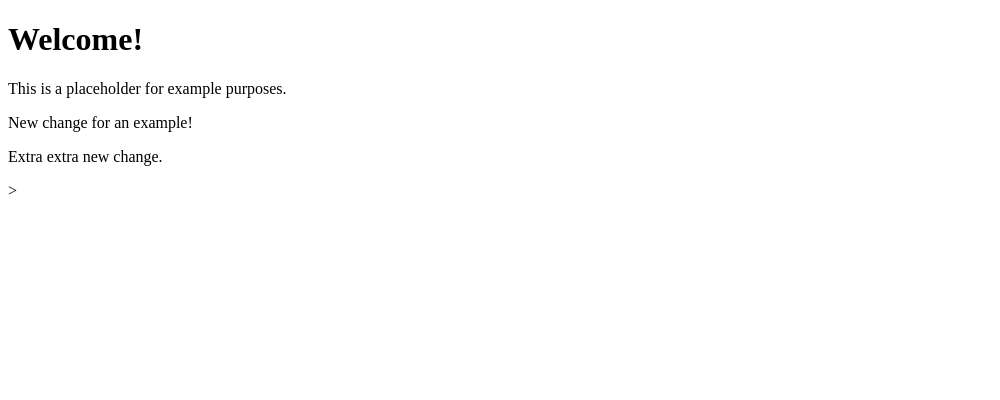
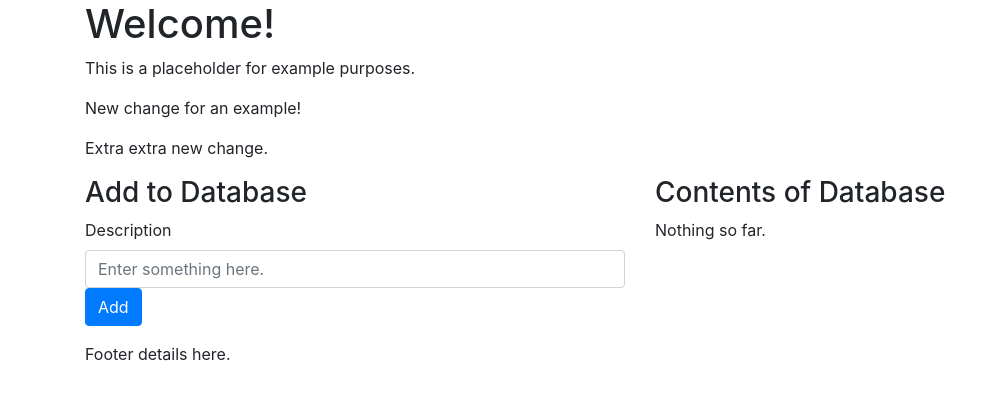
Before and after one commit to SarahKettell/CMPSC487W-Group2Project, a plain HTML site: page index.html in a window 1280 px wide. Shown: the whole page, without its empty margins (0-1000 px from the left). Drawn offline with nearby package versions, Linux system fonts and the light colour scheme.

Commit message:
Javascript app setup

```diff
--- a/index.html
+++ b/index.html
@@ -1,12 +1,61 @@
 <!DOCTYPE html>
-<html>
+<html lang="en">
   <head>
   	<title>Group Project Sample Page</title>
+    <!-- Required meta tags -->
+    <meta charset="utf-8">
+    <meta name="viewport" content="width=device-width, initial-scale=1, shrink-to-fit=no">
+
+    <!-- Bootstrap CSS -->
+    <link rel="stylesheet" href="https://cdn.jsdelivr.net/npm/bootstrap@4.5.3/dist/css/bootstrap.min.css" integrity="sha384-TX8t27EcRE3e/ihU7zmQxVncDAy5uIKz4rEkgIXeMed4M0jlfIDPvg6uqKI2xXr2" crossorigin="anonymous">
   </head>
   <body>
+
+
+  	<div class="container">
+  		<div class="row">
+  			<div class="col">
 			    <h1>Welcome!</h1>
 				<p>This is a placeholder for example purposes.</p>
 				<p>New change for an example!</p>
 				<p>Extra extra new change.</p>
+			</div>
+		</div>
+
+
+		<div class="row">
+			<div class="col">
+		        <h3>Add to Database</h3>
+		        <form id="inputForm">
+		          	<div class="form-group">
+		            	<label for="description">Description</label>
+		            	<input type="text" class="form-control" id="description" placeholder="Enter something here.">
+		          		<button type="submit" class="btn btn-primary">Add</button>
+		          	</div>
+		        </form>
+		    </div>
+		    <div class="col">
+		    	<h3>Contents of Database</h3>
+		    	<p>Nothing so far.</p>
+		    </div>
+	    </div>
+	    <div class="row">
+	        <div class="col">
+	        	<div id="issuesList">
+	        	</div>
+	        </div>
+	    </div>
+	    <div class="footer">
+	    	<p>Footer details here.</p>
+	    </div>
+	</div>
+
+
+
+
+    <!-- Bootstrap Javascript Bundle with jquery and Popper -->
+    <script src="https://code.jquery.com/jquery-3.5.1.slim.min.js" integrity="sha384-DfXdz2htPH0lsSSs5nCTpuj/zy4C+OGpamoFVy38MVBnE+IbbVYUew+OrCXaRkfj" crossorigin="anonymous"></script>
+    <script src="https://cdn.jsdelivr.net/npm/bootstrap@4.5.3/dist/js/bootstrap.bundle.min.js" integrity="sha384-ho+j7jyWK8fNQe+A12Hb8AhRq26LrZ/JpcUGGOn+Y7RsweNrtN/tE3MoK7ZeZDyx" crossorigin="anonymous"></script>
+    <script src="main.js"></script>
   </body>
-</html>>
+</html>
```
Also changed, not shown: main.js (added). Lines whose indentation alone changed are shown as unchanged.
